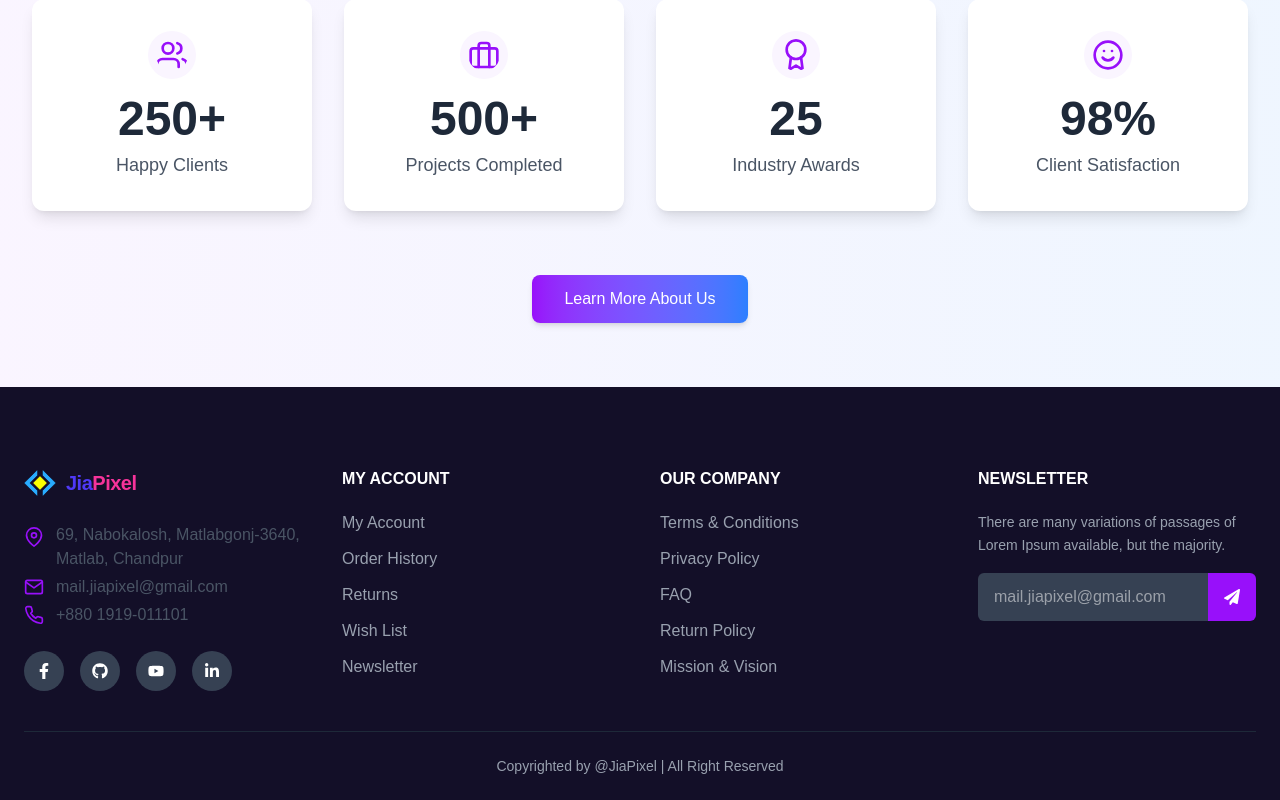
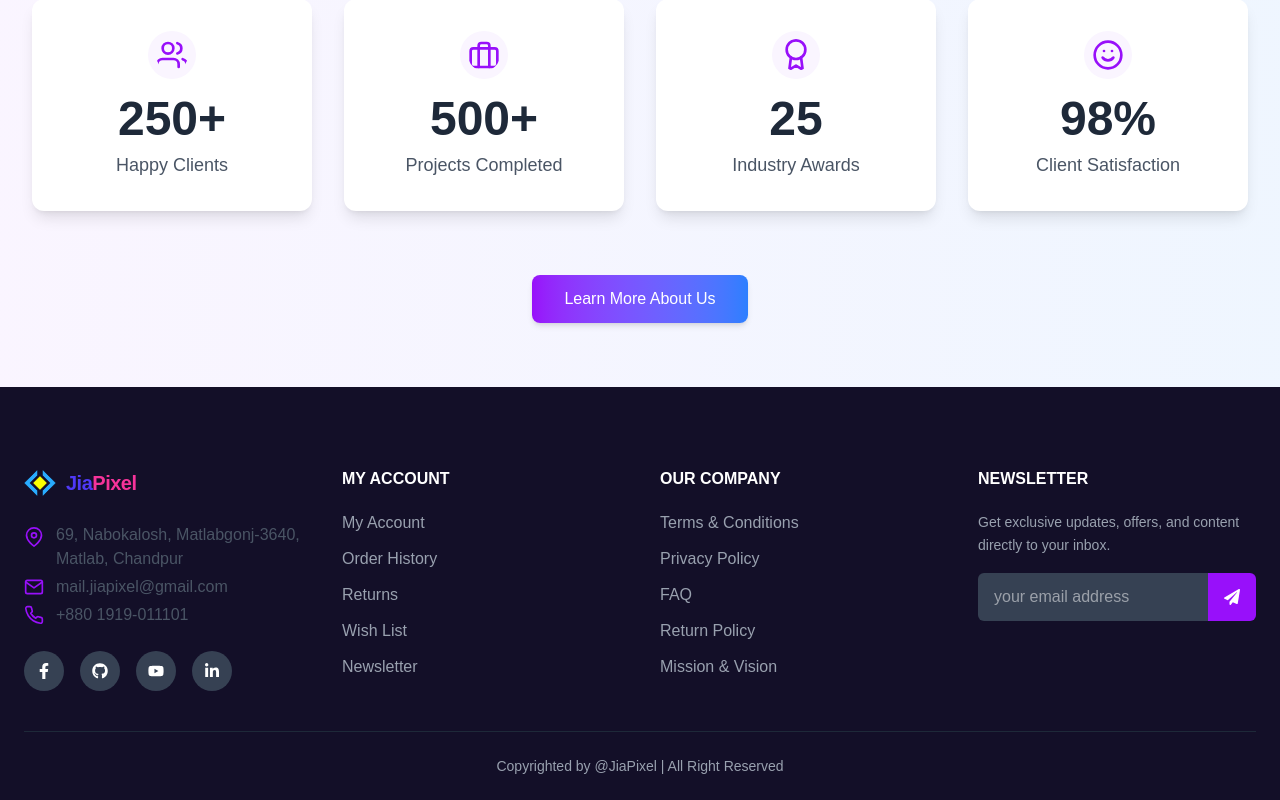
Before and after one commit to MdImranHossen01/JiaPixel, a Next.js app: page / in a window 1280 px wide. Shown: the part 3286-4086 px from the top of the page. Built offline with nearby package versions, Linux system fonts and the light colour scheme; no server answers.

Commit message:
footer updated

```diff
--- a/src/app/components/Footer/Footer.tsx
+++ b/src/app/components/Footer/Footer.tsx
@@ -78,12 +78,12 @@ const Footer = () => {
                     <div>
                         <h4 className="font-bold text-white uppercase mb-5">Newsletter</h4>
                         <p className="text-sm leading-relaxed mb-4">
-                            There are many variations of passages of Lorem Ipsum available, but the majority.
+                            Get exclusive updates, offers, and content directly to your inbox.
                         </p>
                         <form className="flex">
                             <input
                                 type="email"
-                                placeholder="mail.jiapixel@gmail.com"
+                                placeholder="your email address"
                                 className="w-full bg-gray-700 text-white px-4 py-3 rounded-l-md focus:outline-none focus:ring-2 focus:ring-purple-500"
                             />
                             <button
--- a/src/app/components/Home/Hero/Hero.tsx
+++ b/src/app/components/Home/Hero/Hero.tsx
@@ -1,5 +1,6 @@
 'use client';
 
+import Link from 'next/link';
 import React, { useEffect, useState } from 'react';
 
 interface SlideProps {
@@ -47,20 +48,20 @@ const Slide: React.FC<SlideProps> = ({ id, image, subtitle, title, active }) =>
                     </h1>
 
                     <div className="flex flex-wrap gap-4 mt-10">
-                        <a
-                            href="#"
+                        <Link
+                            href="/services"
                             className="relative overflow-hidden bg-yellow-400 text-black font-bold py-4 px-10 rounded-lg hover:bg-yellow-500 transition-all duration-300"
                         >
                             <span className="relative z-10">Get Started</span>
                             <span className="absolute inset-0 bg-black opacity-0 hover:opacity-10 transition-opacity duration-300"></span>
-                        </a>
-                        <a
-                            href="#"
+                        </Link>
+                        <Link
+                            href="https://wa.me/8801919011101"
                             className="relative overflow-hidden border-2 border-white text-white font-bold py-4 px-10 rounded-lg hover:bg-white hover:text-black transition-all duration-300"
                         >
                             <span className="relative z-10">Contact Us</span>
                             <span className="absolute inset-0 bg-white opacity-0 hover:opacity-10 transition-opacity duration-300"></span>
-                        </a>
+                        </Link>
                     </div>
                 </div>
             </div>
```
